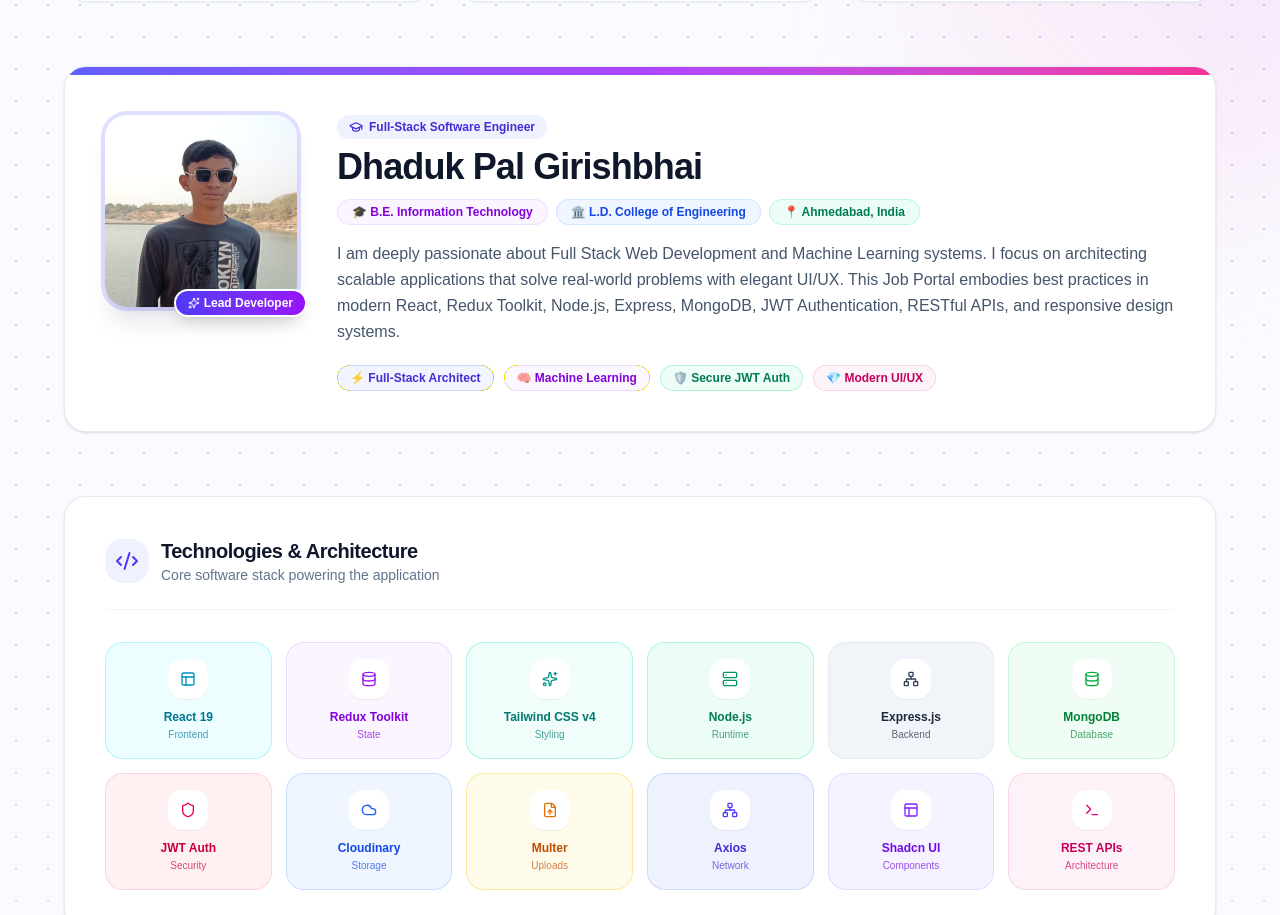
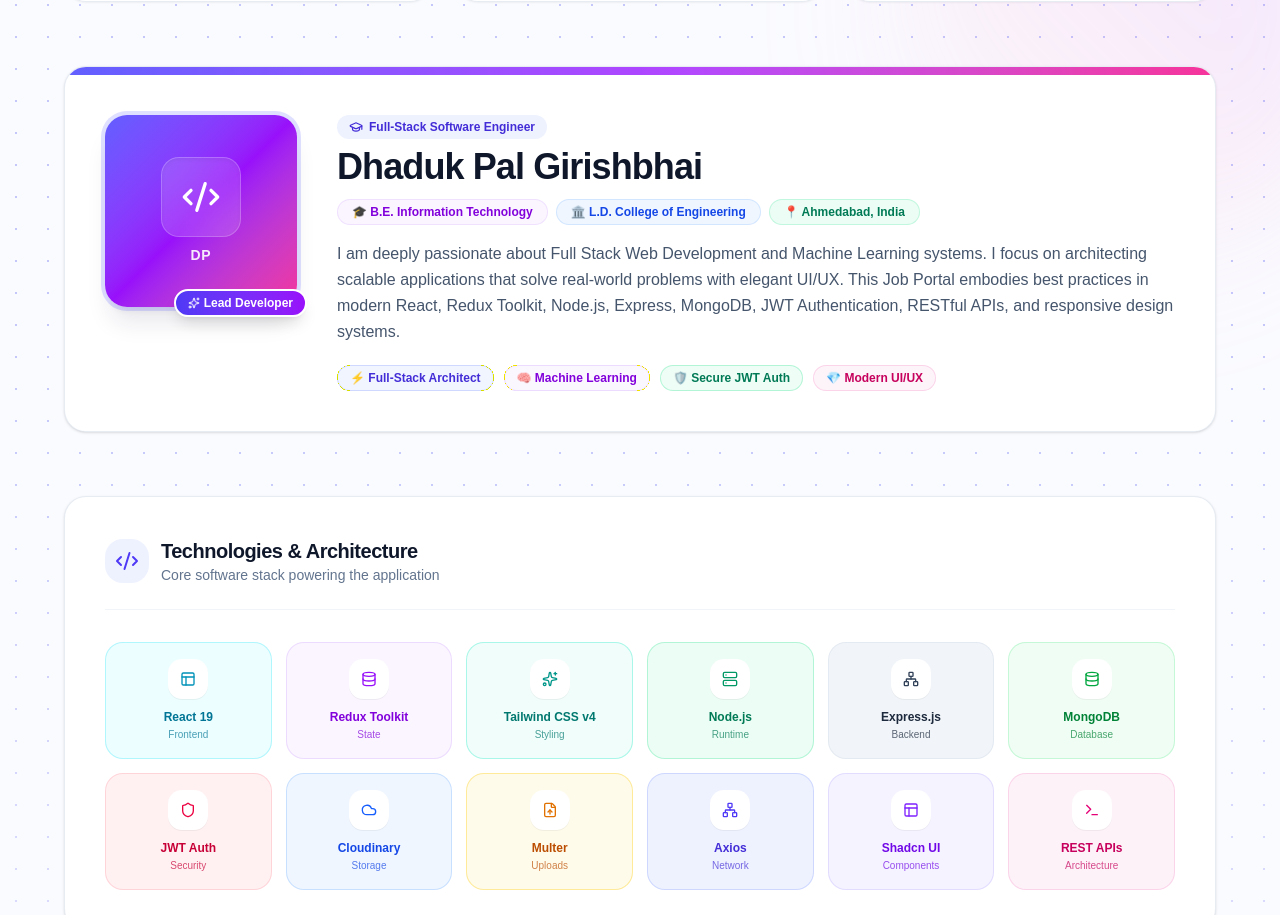
Before and after one commit to paldhaduk7-png/Job-Portal, a React app in the folder frontend/: page /about in a window 1280 px wide. Shown: the part 844-1759 px from the top of the page. Built offline with nearby package versions, Linux system fonts and the light colour scheme; no server answers; the HTML template or start-up script is replaced by a standard one.

Commit message:
refactor(about): remove personal photo and replace with tech developer avatar

```diff
--- a/frontend/src/about/About.jsx
+++ b/frontend/src/about/About.jsx
@@ -25,10 +25,8 @@
   Compass
 } from "lucide-react";
 import { FaGithub, FaLinkedin } from "react-icons/fa";
-import developerPhoto from "@/assets/developer.jpg";
 
 const About = () => {
-  const [imgError, setImgError] = useState(false);
 
   const technologies = [
     { name: "React 19", category: "Frontend", icon: <Layout className="w-4 h-4 text-cyan-600" />, bg: "bg-cyan-50 text-cyan-700 border-cyan-200/80" },
@@ -159,22 +157,16 @@
           <div className="p-6 sm:p-10">
             <div className="flex flex-col md:flex-row gap-8 sm:gap-10 items-center md:items-start">
 
-              {/* Profile Image with Frame */}
+              {/* Profile Avatar */}
               <div className="flex-shrink-0">
                 <div className="relative group">
-                  <div className="w-40 h-40 sm:w-48 sm:h-48 rounded-3xl overflow-hidden ring-4 ring-indigo-500/20 shadow-xl shadow-indigo-950/10 transition-all duration-300 group-hover:scale-[1.02] bg-gradient-to-br from-indigo-100 to-purple-100">
-                    {!imgError ? (
-                      <img
-                        src={developerPhoto}
-                        alt="Dhaduk Pal Girishbhai"
-                        onError={() => setImgError(true)}
-                        className="w-full h-full object-cover object-top transition-transform duration-500 group-hover:scale-105"
-                      />
-                    ) : (
-                      <div className="w-full h-full flex items-center justify-center">
-                        <User className="w-20 h-20 text-indigo-600" />
-                      </div>
-                    )}
+                  <div className="w-40 h-40 sm:w-48 sm:h-48 rounded-3xl ring-4 ring-indigo-500/20 shadow-xl shadow-indigo-950/10 transition-all duration-300 group-hover:scale-[1.02] bg-gradient-to-br from-indigo-500 via-purple-600 to-pink-500 flex flex-col items-center justify-center text-white p-4">
+                    <div className="w-20 h-20 rounded-2xl bg-white/15 backdrop-blur-md flex items-center justify-center mb-2 shadow-inner border border-white/20 group-hover:scale-110 transition-transform">
+                      <Code2 className="w-10 h-10 text-white" />
+                    </div>
+                    <span className="text-sm font-bold tracking-wider uppercase text-white/90">
+                      DP
+                    </span>
                   </div>
                   <div className="absolute -bottom-2.5 -right-2.5 bg-gradient-to-r from-indigo-600 to-purple-600 text-white text-xs font-bold px-3 py-1 rounded-full shadow-lg border-2 border-white flex items-center gap-1">
                     <Sparkles className="w-3 h-3" />
```
